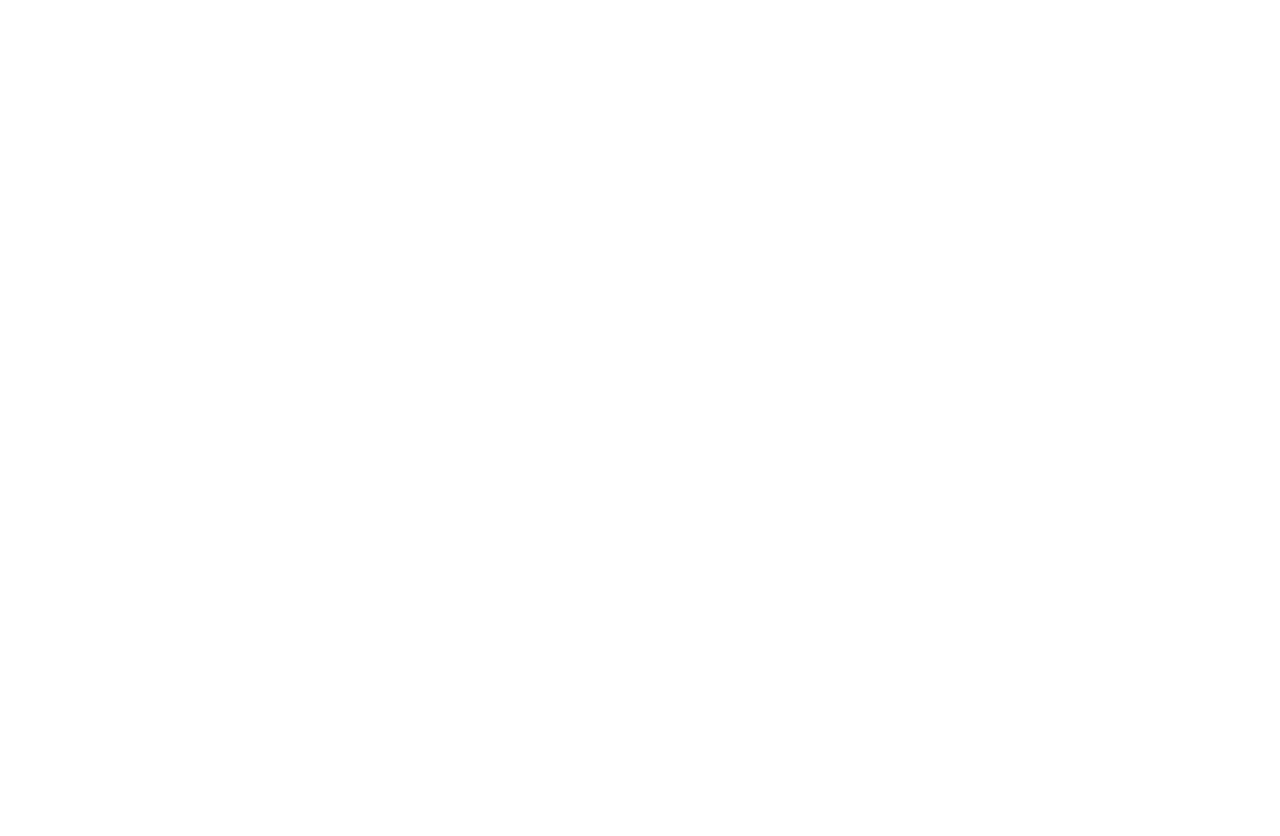
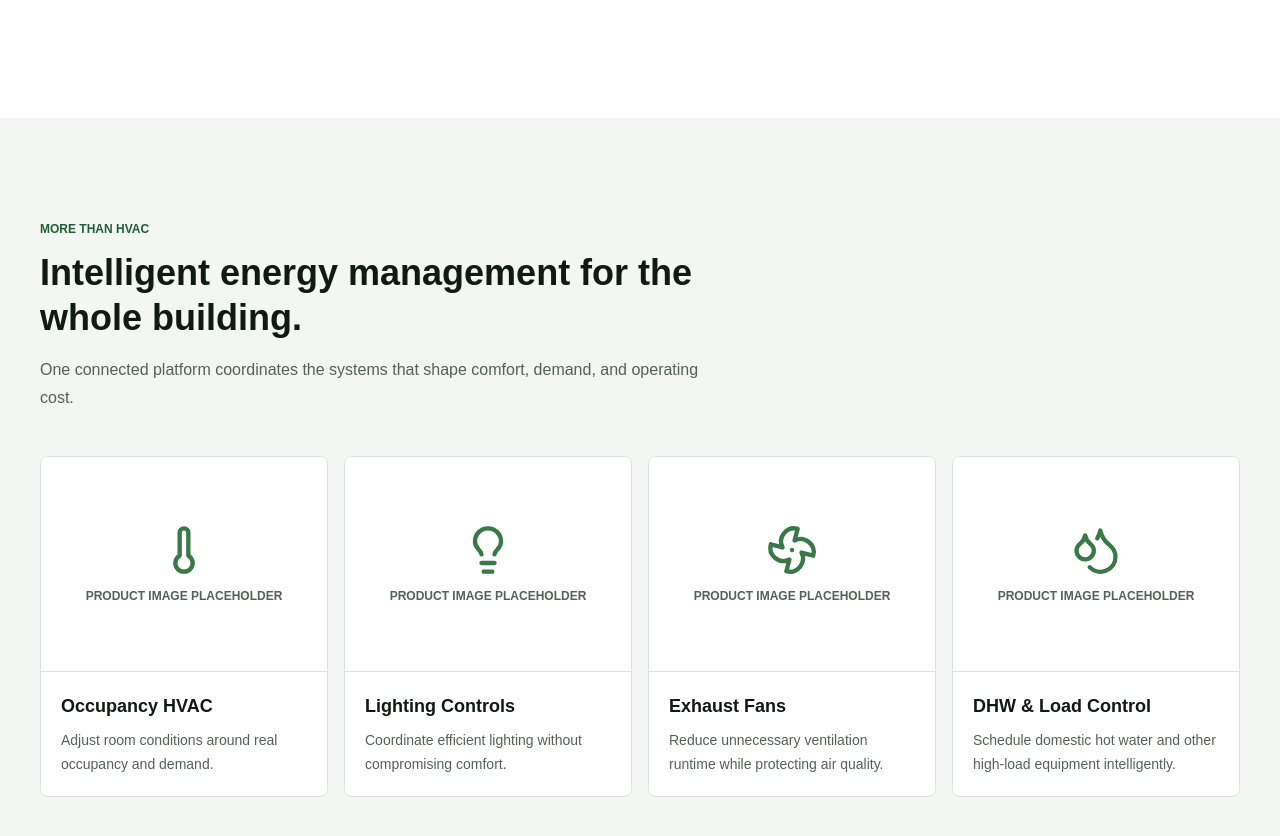
Before and after one commit to MannLester/Lodge-Tech-Website, a Next.js app: page / in a window 1280 px wide. Shown: the part 1431-2267 px from the top of the page. Before the commit the page ends 1549 px from the top, so only its background shows below. Built offline with nearby package versions, Linux system fonts and the light colour scheme.

Commit message:
frontend: build product showcase

```diff
--- a/src/app/page.tsx
+++ b/src/app/page.tsx
@@ -1,4 +1,5 @@
 import { HeroSection } from "@/features/home/ui/hero-section";
+import { ProductSection } from "@/features/home/ui/product-section";
 import { SiteHeader } from "@/features/home/ui/site-header";
 import { ValueSection } from "@/features/home/ui/value-section";
 
@@ -9,6 +10,7 @@ export default function HomePage() {
       <main>
         <HeroSection />
         <ValueSection />
+        <ProductSection />
       </main>
     </div>
   );
--- /dev/null
+++ b/src/features/home/ui/product-section.tsx
@@ -0,0 +1,58 @@
+import { Droplets, Fan, Lightbulb, Thermometer } from "lucide-react";
+
+import { products } from "@/features/home/model/home-content";
+import { SectionHeading } from "@/shared/ui/section-heading";
+
+const productIcons = [Thermometer, Lightbulb, Fan, Droplets] as const;
+
+export function ProductSection() {
+  return (
+    <section
+      aria-labelledby="products-heading"
+      className="section-band bg-surface-muted"
+    >
+      <div className="section-shell">
+        <SectionHeading
+          description="One connected platform coordinates the systems that shape comfort, demand, and operating cost."
+          eyebrow="More than HVAC"
+          id="products-heading"
+          title="Intelligent energy management for the whole building."
+        />
+
+        <div className="snap-row mt-10 md:auto-cols-auto md:grid-flow-row md:grid-cols-2 md:overflow-visible lg:grid-cols-4">
+          {products.map((product, index) => {
+            const Icon = productIcons[index];
+
+            return (
+              <article
+                className="border-border bg-surface overflow-hidden rounded-lg border"
+                key={product.title}
+              >
+                <div
+                  aria-label={`${product.mediaLabel} placeholder`}
+                  className="border-border bg-background grid aspect-[4/3] place-items-center border-b"
+                  role="img"
+                >
+                  <div className="text-muted grid justify-items-center gap-3 px-4 text-center">
+                    <Icon aria-hidden className="text-brand" size={52} />
+                    <span className="text-xs font-semibold uppercase">
+                      Product image placeholder
+                    </span>
+                  </div>
+                </div>
+                <div className="p-5">
+                  <h3 className="text-foreground text-lg font-semibold">
+                    {product.title}
+                  </h3>
+                  <p className="text-muted mt-2 text-sm leading-6">
+                    {product.description}
+                  </p>
+                </div>
+              </article>
+            );
+          })}
+        </div>
+      </div>
+    </section>
+  );
+}
```
